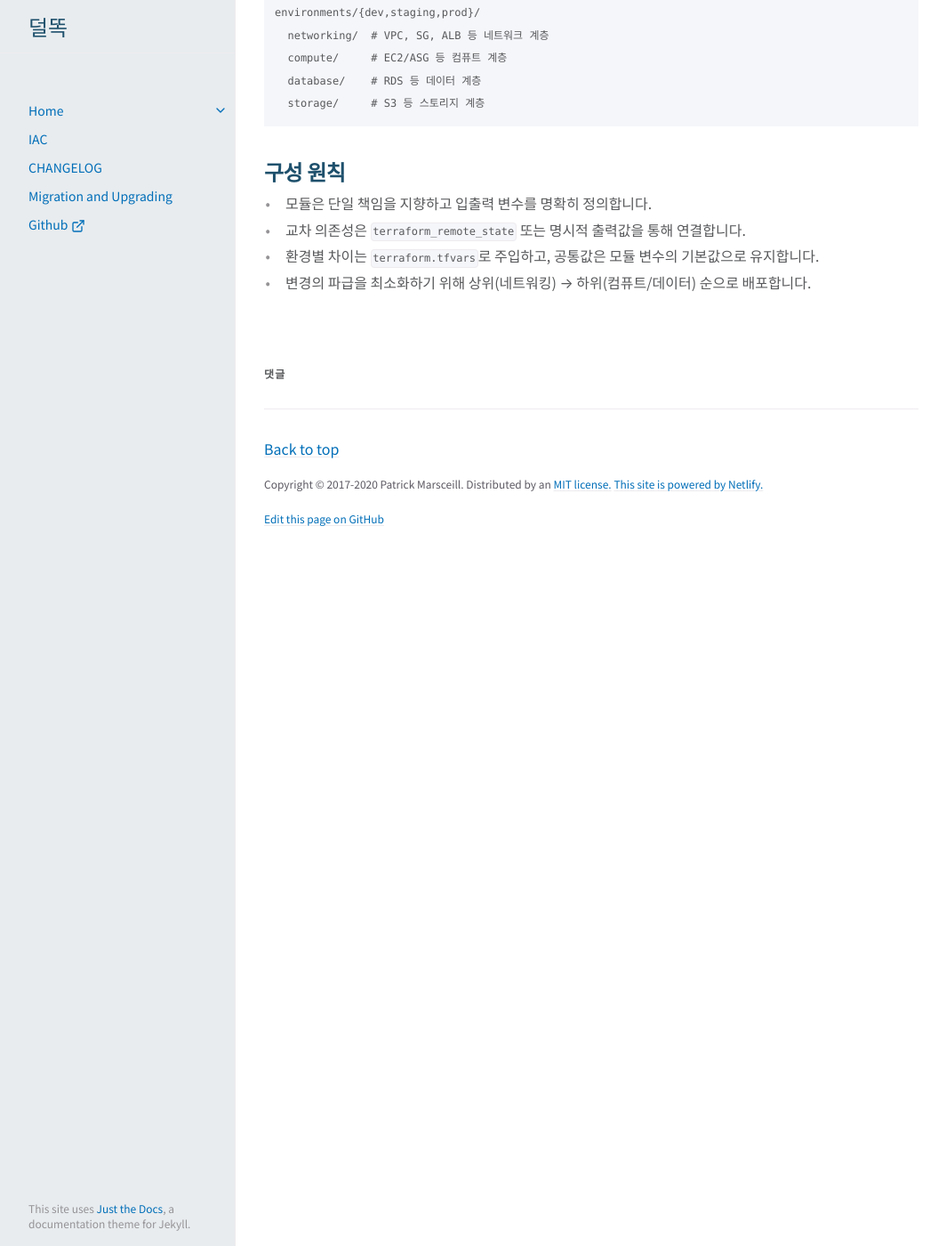
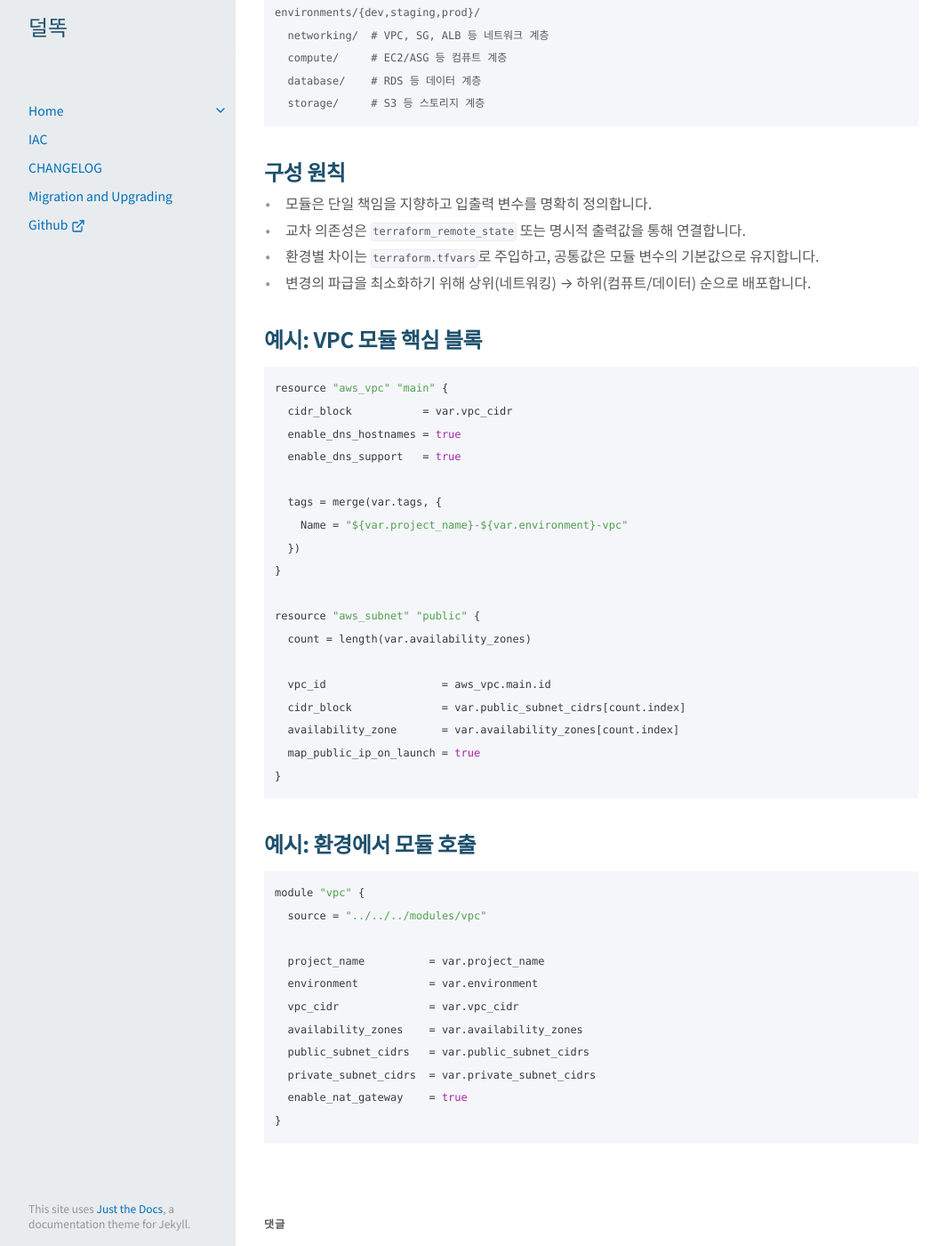
Before and after one commit to dulddok/dulddok.github.io, a Jekyll site: the page built from docs/iac/terraform/architecture.md, in a window 1280 px wide and 1400 px high, scrolled down 985 px. Shown: the whole window at 89% size, without its empty margins (107-1171 px from the left). Built offline with Jekyll 4.4.1, drawn with Linux system fonts in a browser that asks for light colours; cached includes are drawn as plain includes; comment, search, counter and statistics services are not loaded.

Commit message:
docs(terraform): 코드 스니펫 추가(backend/provider/module/deploy) 및 운영 가이드 보강

````diff
--- a/docs/iac/terraform/architecture.md
+++ b/docs/iac/terraform/architecture.md
@@ -57,3 +57,40 @@ environments/{dev,staging,prod}/
 - 교차 의존성은 `terraform_remote_state` 또는 명시적 출력값을 통해 연결합니다.
 - 환경별 차이는 `terraform.tfvars`로 주입하고, 공통값은 모듈 변수의 기본값으로 유지합니다.
 - 변경의 파급을 최소화하기 위해 상위(네트워킹) → 하위(컴퓨트/데이터) 순으로 배포합니다.
+
+## 예시: VPC 모듈 핵심 블록
+```hcl
+resource "aws_vpc" "main" {
+  cidr_block           = var.vpc_cidr
+  enable_dns_hostnames = true
+  enable_dns_support   = true
+
+  tags = merge(var.tags, {
+    Name = "${var.project_name}-${var.environment}-vpc"
+  })
+}
+
+resource "aws_subnet" "public" {
+  count = length(var.availability_zones)
+
+  vpc_id                  = aws_vpc.main.id
+  cidr_block              = var.public_subnet_cidrs[count.index]
+  availability_zone       = var.availability_zones[count.index]
+  map_public_ip_on_launch = true
+}
+```
+
+## 예시: 환경에서 모듈 호출
+```hcl
+module "vpc" {
+  source = "../../../modules/vpc"
+
+  project_name          = var.project_name
+  environment           = var.environment
+  vpc_cidr              = var.vpc_cidr
+  availability_zones    = var.availability_zones
+  public_subnet_cidrs   = var.public_subnet_cidrs
+  private_subnet_cidrs  = var.private_subnet_cidrs
+  enable_nat_gateway    = true
+}
+```
````
Also changed, not shown: docs/iac/terraform/getting-started.md (+33 -0 lines), docs/iac/terraform/index.md (+0 -6 lines), docs/iac/terraform/operations.md (+22 -0 lines).
